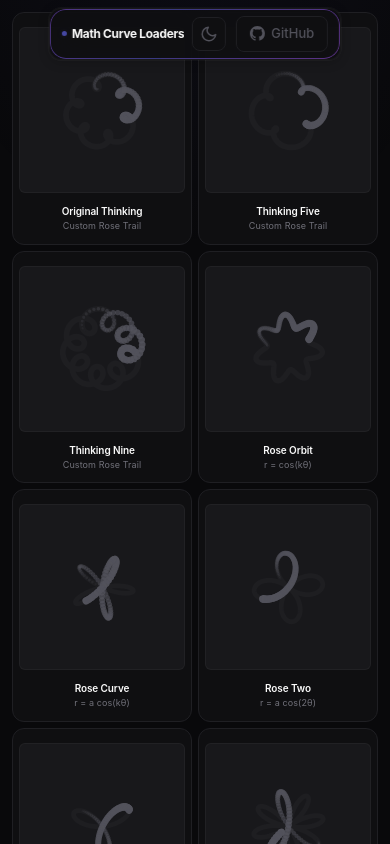
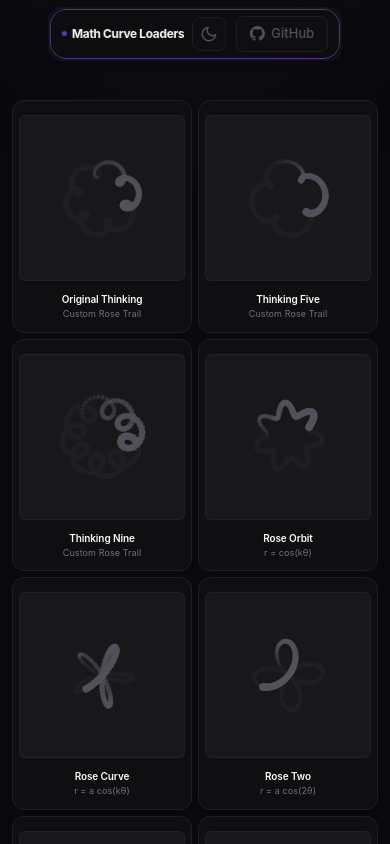
Before and after one commit to themagicalmammal/math-curve-loaders-react, a React (Vite) app in the folder apps/gallery/: page / in a window 390 px wide. Shown: the top 844 px of the page. Built offline with nearby package versions, Linux system fonts and the light colour scheme.

Commit message:
style: add more top padding above gallery grid

```diff
--- a/apps/gallery/src/index.css
+++ b/apps/gallery/src/index.css
@@ -387,7 +387,7 @@ body::before {
   display: grid;
   grid-template-columns: repeat(6, 1fr);
   gap: 12px;
-  padding: 76px 40px 64px;
+  padding: 100px 40px 64px;
   max-width: 1200px;
   margin: 0 auto;
 }
@@ -1209,7 +1209,7 @@ body::before {
 @media (max-width: 1120px) {
   .gallery-grid {
     grid-template-columns: repeat(4, 1fr);
-    padding: 32px 24px 48px;
+    padding: 100px 24px 48px;
   }
 }
 
@@ -1217,7 +1217,7 @@ body::before {
 @media (max-width: 960px) {
   .gallery-grid {
     grid-template-columns: repeat(3, 1fr);
-    padding: 28px 20px 40px;
+    padding: 100px 20px 40px;
   }
   .modal {
     max-width: 98vw;
@@ -1279,7 +1279,7 @@ body::before {
     display: none;
   }
   .gallery-grid {
-    padding: 20px 16px 32px;
+    padding: 100px 16px 32px;
   }
   .mobile-hidden {
     display: none !important;
@@ -1287,7 +1287,7 @@ body::before {
   .gallery-grid {
     grid-template-columns: repeat(2, 1fr);
     gap: 8px;
-    padding: 20px 16px 32px;
+    padding: 100px 16px 32px;
   }
   .curve-card {
     padding: 16px 8px 14px;
@@ -1406,7 +1406,7 @@ body::before {
   }
   .gallery-grid {
     gap: 6px;
-    padding: 12px 12px 24px;
+    padding: 100px 12px 24px;
   }
   .curve-card {
     padding: 14px 6px 12px;
```
